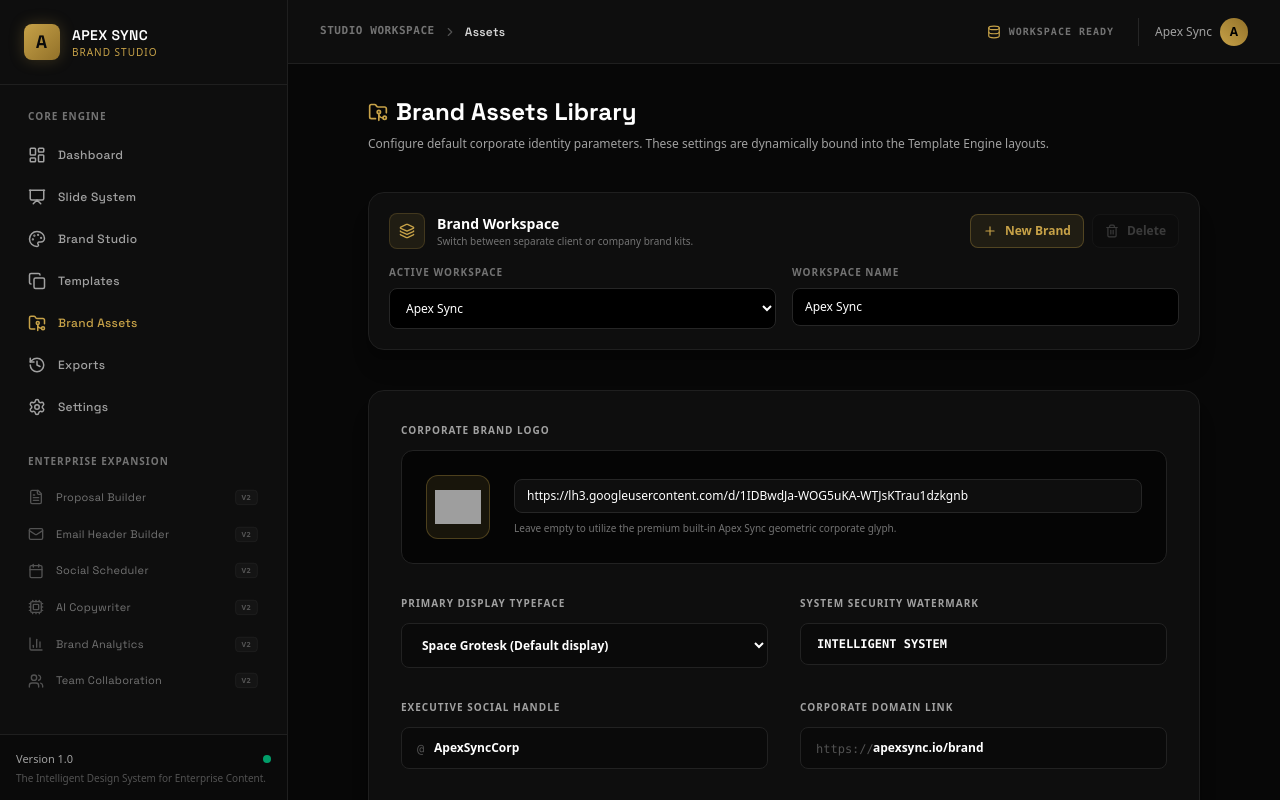
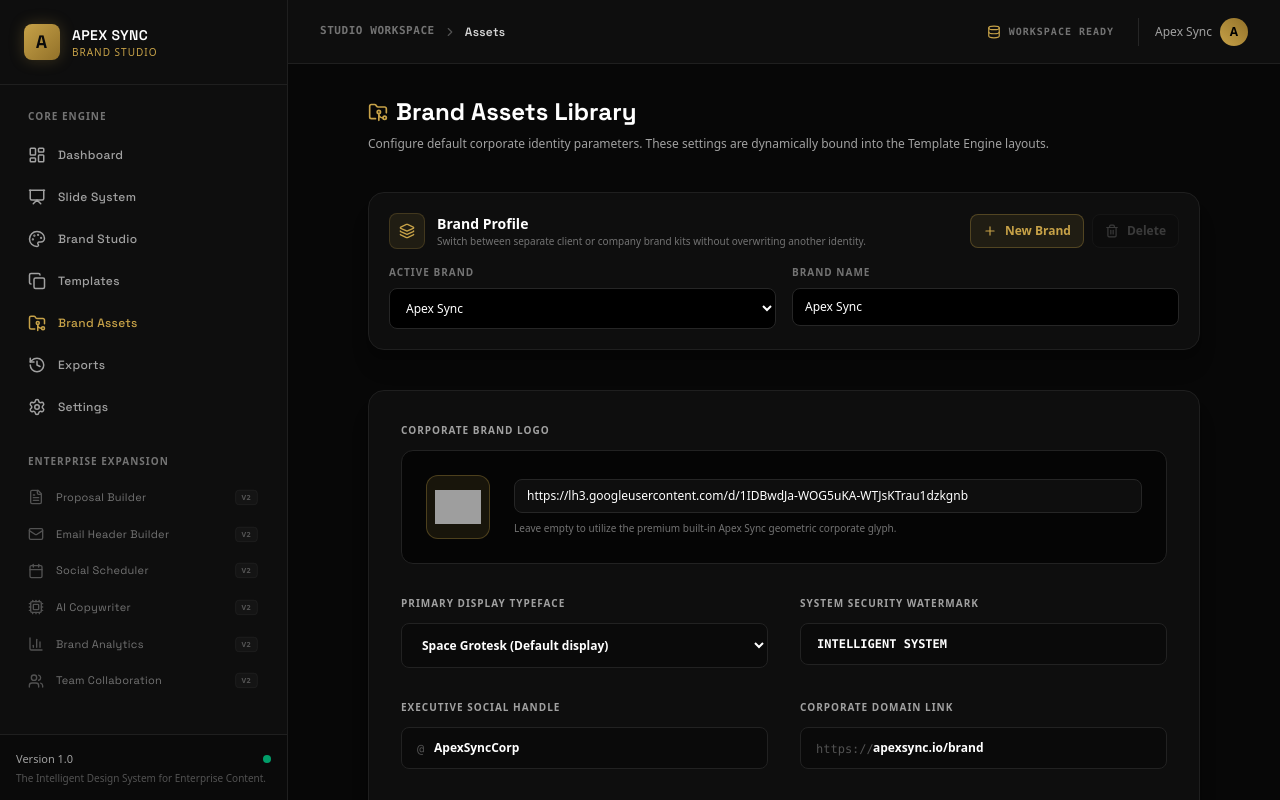
Before and after one commit to olaoluwabankole3-cmd/Brand-Studio, a React (Vite) app: page / in a window 1280 px wide. Both pictures are taken after a click on the button "Brand Assets". Built offline with nearby package versions, Linux system fonts and the light colour scheme; grey boxes are pictures that could not be loaded.

Commit message:
refine: describe multi-brand feature as brand profiles

```diff
--- a/src/components/BrandAssets.tsx
+++ b/src/components/BrandAssets.tsx
@@ -107,8 +107,8 @@ export default function BrandAssets({
               <Layers3 className="w-4 h-4 text-[#C7A248]" />
             </div>
             <div>
-              <p className="text-sm font-semibold text-white">Brand Workspace</p>
-              <p className="text-[10px] text-neutral-500">Switch between separate client or company brand kits.</p>
+              <p className="text-sm font-semibold text-white">Brand Profile</p>
+              <p className="text-[10px] text-neutral-500">Switch between separate client or company brand kits without overwriting another identity.</p>
             </div>
           </div>
 
@@ -135,7 +135,7 @@ export default function BrandAssets({
 
         <div className="grid grid-cols-1 md:grid-cols-2 gap-4">
           <div className="space-y-2">
-            <label className="text-[10px] font-bold text-neutral-500 uppercase tracking-widest block">Active Workspace</label>
+            <label className="text-[10px] font-bold text-neutral-500 uppercase tracking-widest block">Active Brand</label>
             <select
               value={activeBrandId}
               onChange={(e) => onSelectBrand(e.target.value)}
@@ -148,7 +148,7 @@ export default function BrandAssets({
           </div>
 
           <div className="space-y-2">
-            <label className="text-[10px] font-bold text-neutral-500 uppercase tracking-widest block">Workspace Name</label>
+            <label className="text-[10px] font-bold text-neutral-500 uppercase tracking-widest block">Brand Name</label>
             <input
               type="text"
               value={profileName}
```
